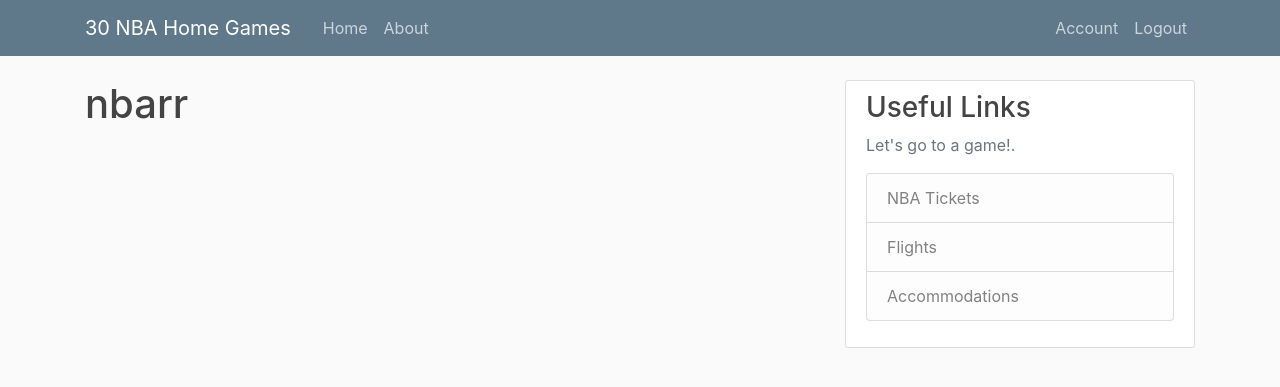
After one commit to pnbarr/nba_homegames, a Flask app: page /account in a window 1280 px wide. The commit adds this page. Shown: the top 387 px of the page. Run offline with Flask 2, Linux system fonts and the light colour scheme; a user stored in the database is signed in; some libraries are stand-ins or nearby versions.

Commit message:
imported flask-login extension, added authentication for logging in, added functionality for logging out, added account page for users that are logged in

```diff
--- a/nba_homegames/routes.py
+++ b/nba_homegames/routes.py
@@ -1,7 +1,8 @@
-from flask import Flask, render_template, url_for, flash, redirect
+from flask import Flask, render_template, url_for, flash, redirect, request
 from nba_homegames.forms import RegistrationForm, LoginForm
 from nba_homegames.models import User,Post
 from nba_homegames import app, db, bcrypt
+from flask_login import login_user, current_user, logout_user, login_required
 
 teams = [
     {
@@ -129,6 +130,9 @@
 
 @app.route('/register', methods = ['GET', 'POST'])
 def register():
+    #  Redirect to home if user is already logged in
+    if current_user.is_authenticated:
+        return redirect(url_for('home'))
     form = RegistrationForm()
     if form.validate_on_submit():
         hashed_password = bcrypt.generate_password_hash(form.password.data).decode('utf-8')
@@ -141,11 +145,27 @@
 
 @app.route('/login', methods = ['GET', 'POST'])
 def login():
+    #  Redirect to home if user is already logged in
+    if current_user.is_authenticated:
+        return redirect(url_for('home'))
     form = LoginForm()
     if form.validate_on_submit():
-        if form.email.data == 'admin@blog.com' and form.password.data == 'password':
-            flash('You have beend logged in!', 'success')
-            return redirect(url_for('home'))
+        user = User.query.filter_by(email = form.email.data).first()
+        #  If user exists in database and password matches
+        if user and bcrypt.check_password_hash(user.password, form.password.data):
+            login_user(user, remember =  form.remember.data)
+            next_page =  request.args.get('next')
+            return redirect(next_page) if next_page else redirect(url_for('home'))
         else:
-            flash('Login Unsuccessful. Please check username and password', 'danger')
+            flash('Login Unsuccessful. Please check email and password', 'danger')
     return render_template('login.html', title = 'Login', form =  form)
+
+@app.route('/logout')
+def logout():
+    logout_user()
+    return redirect(url_for('home'))
+
+@app.route('/account')
+@login_required
+def account():
+    return render_template('account.html', title = 'Account')
--- /dev/null
+++ b/nba_homegames/templates/account.html
@@ -0,0 +1,5 @@
+<!-- Inherit from layout.html template -->
+{% extends "layout.html" %}
+{% block content %}
+    <h1>{{ current_user.username}}</h1>
+{% endblock content %}
--- a/nba_homegames/templates/layout.html
+++ b/nba_homegames/templates/layout.html
@@ -31,8 +31,13 @@
                     </div>
                     <!-- Navbar Right Side -->
                     <div class="navbar-nav">
-                        <a class="nav-item nav-link" href="{{url_for('login')}}">Login</a>
-                        <a class="nav-item nav-link" href="{{url_for('register')}}">Register</a>
+                        {% if current_user.is_authenticated %}
+                        <a class="nav-item nav-link" href="{{url_for('account')}}">Account</a>
+                            <a class="nav-item nav-link" href="{{url_for('logout')}}">Logout</a>
+                        {% else %}
+                            <a class="nav-item nav-link" href="{{url_for('login')}}">Login</a>
+                            <a class="nav-item nav-link" href="{{url_for('register')}}">Register</a>
+                        {% endif %}
                     </div>
                 </div>
             </div>
```
Also changed, not shown: nba_homegames/__init__.py (+6 -2 lines), nba_homegames/models.py (+7 -2 lines).
